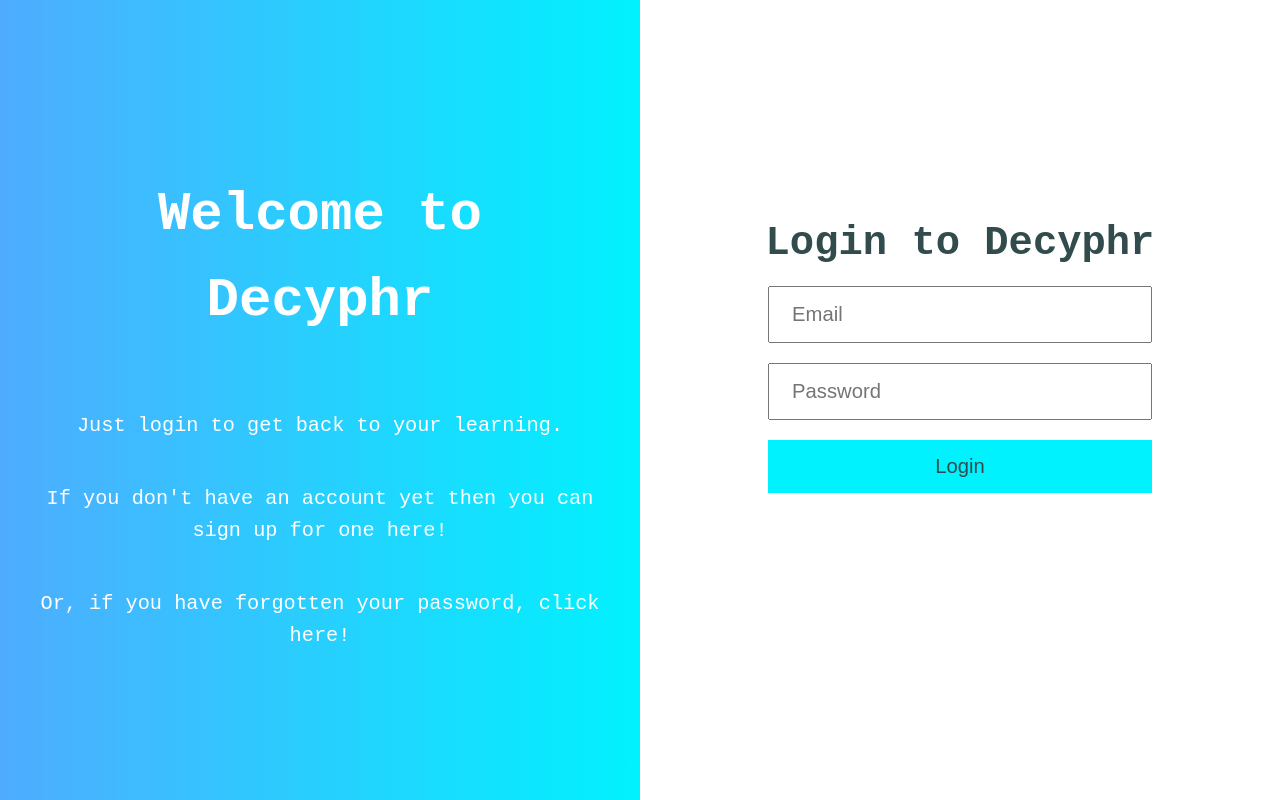
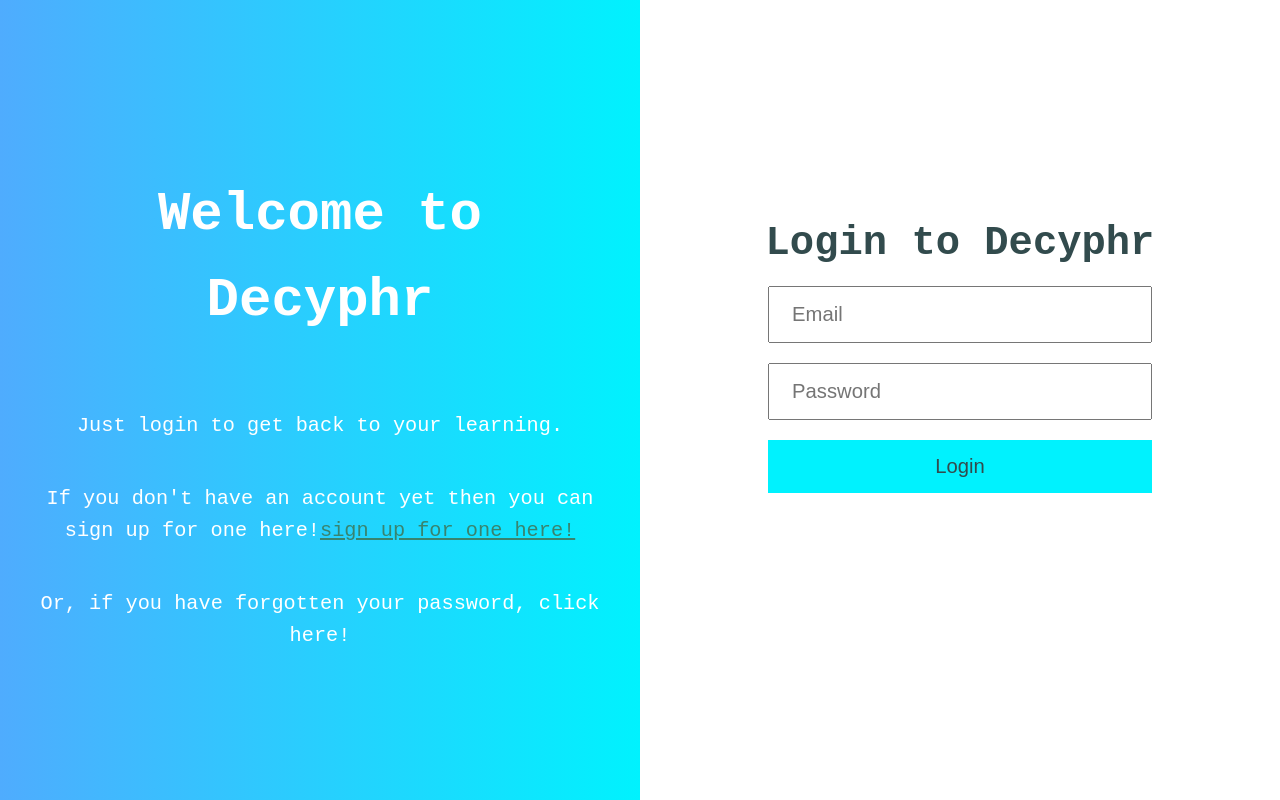
Before and after one commit to decyphr-net/decyphr-next, a Next.js app: page /accounts/login in a window 1280 px wide. Built offline with nearby package versions, Linux system fonts and the light colour scheme; a small style sheet from the web is missing.

Commit message:
Add link to registration page

```diff
--- a/pages/accounts/login.jsx
+++ b/pages/accounts/login.jsx
@@ -2,6 +2,7 @@
 import { FormattedMessage } from 'react-intl'
 import Router from 'next/router'
 import Head from 'next/head'
+import Link from 'next/link'
 import styles from './login.module.scss'
 import api from '../../utils/api'
 
@@ -69,7 +70,12 @@
           <p>
             <FormattedMessage
               id="Accounts.login.leftpanel.signupprompt"
-              defaultMessage="If you don't have an account yet then you can sign up for one here!" />
+              defaultMessage="If you don't have an account yet then you can " />
+
+            <Link href="/accounts/register">
+              <a><FormattedMessage id="Accounts.login.leftpanel.signuplink" defaultMessage="sign up for one here!"/></a>
+            </Link>
+
             </p>
           <p>
             <FormattedMessage
--- a/pages/accounts/login.module.scss
+++ b/pages/accounts/login.module.scss
@@ -23,6 +23,10 @@
 
     p {
       font-size: 1.125em;
+
+      a {
+        color: #38846F;
+      }
     }
   }
 
```
